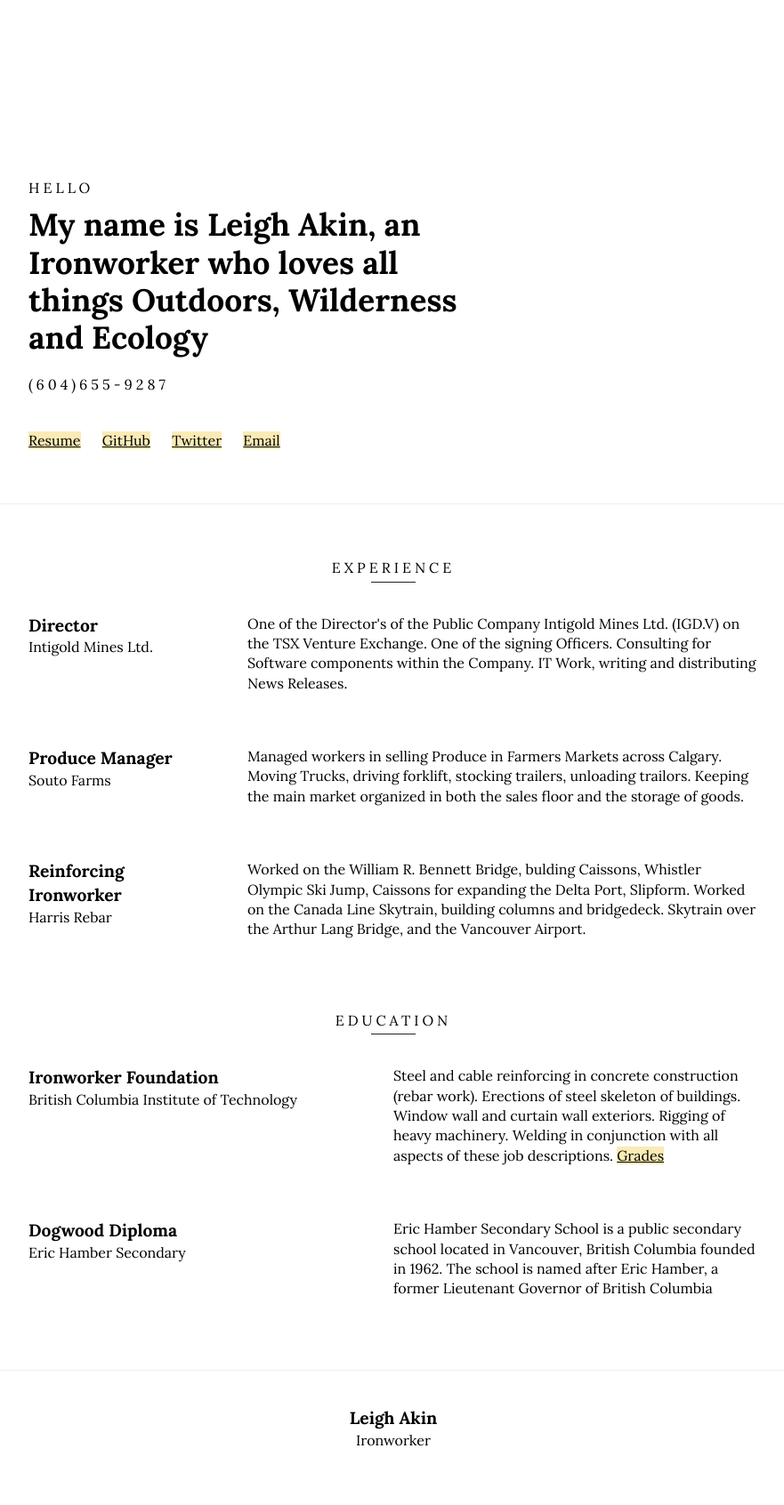
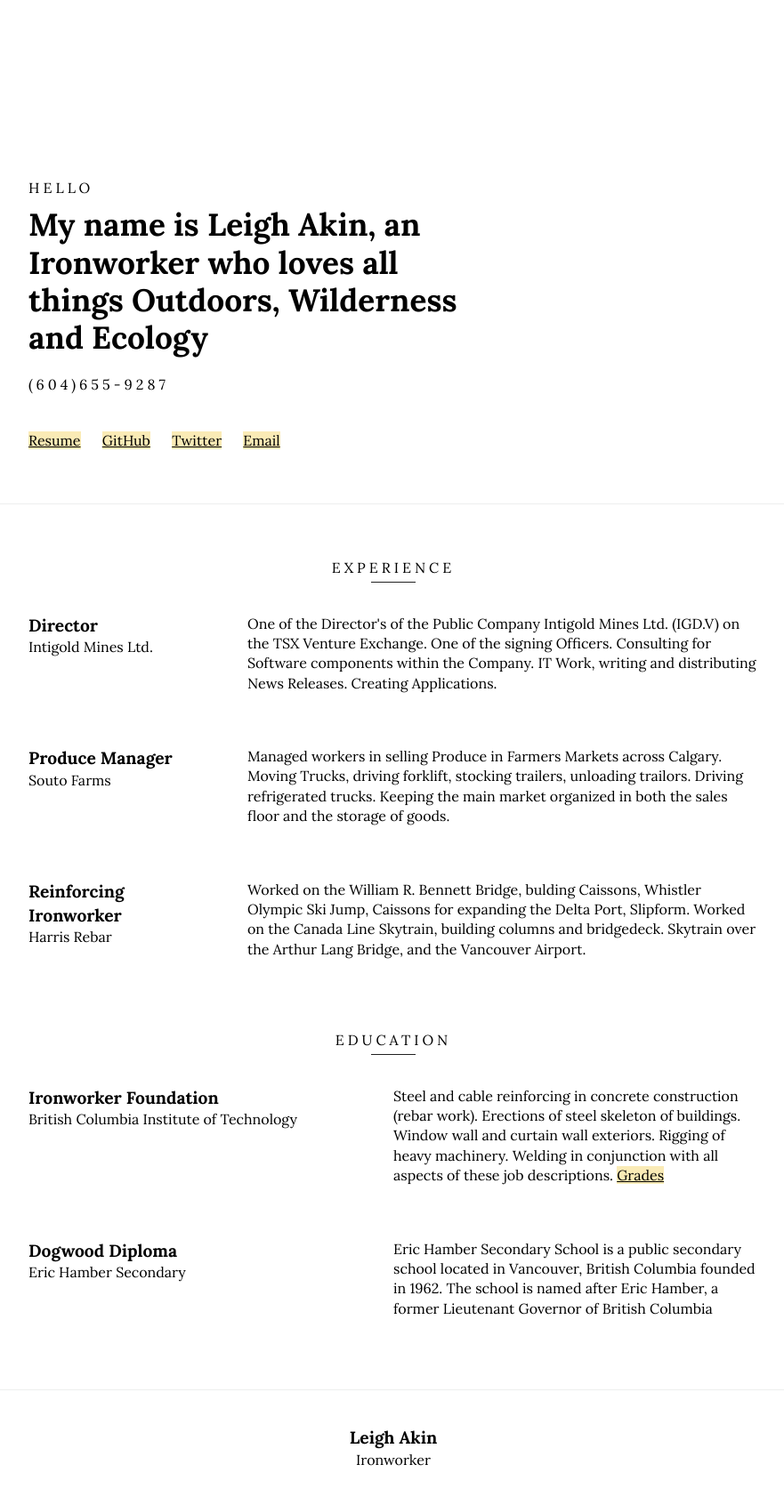
Before and after one commit to LeighAkin/leigh-akin, a Jekyll site: the page built from index.html, in a window 1280 px wide. Shown: the whole page at 89% size, without its empty margins (198-1079 px from the left). Built offline with Jekyll 4.4.1, drawn with Linux system fonts in a browser that asks for light colours; before the commit the page ends 1670 px from its top, so only the background shows below that.

Commit message:
jobs edits

```diff
--- a/_data/jobs.yml
+++ b/_data/jobs.yml
@@ -1,10 +1,10 @@
 -   title: Director
     company: Intigold Mines Ltd.
-    description: One of the Director's of the Public Company Intigold Mines Ltd. (IGD.V) on the TSX Venture Exchange. One of the signing Officers. Consulting for Software components within the Company. IT Work, writing and distributing News Releases.
+    description: One of the Director's of the Public Company Intigold Mines Ltd. (IGD.V) on the TSX Venture Exchange. One of the signing Officers. Consulting for Software components within the Company. IT Work, writing and distributing News Releases. Creating Applications.
 
 -   title: Produce Manager
     company: Souto Farms
-    description: Managed workers in selling Produce in Farmers Markets across Calgary. Moving Trucks, driving forklift, stocking trailers, unloading trailors. Keeping the main market organized in both the sales floor and the storage of goods.
+    description: Managed workers in selling Produce in Farmers Markets across Calgary. Moving Trucks, driving forklift, stocking trailers, unloading trailors. Driving refrigerated trucks. Keeping the main market organized in both the sales floor and the storage of goods.
 
 -   title: Reinforcing Ironworker
     company: Harris Rebar
```
